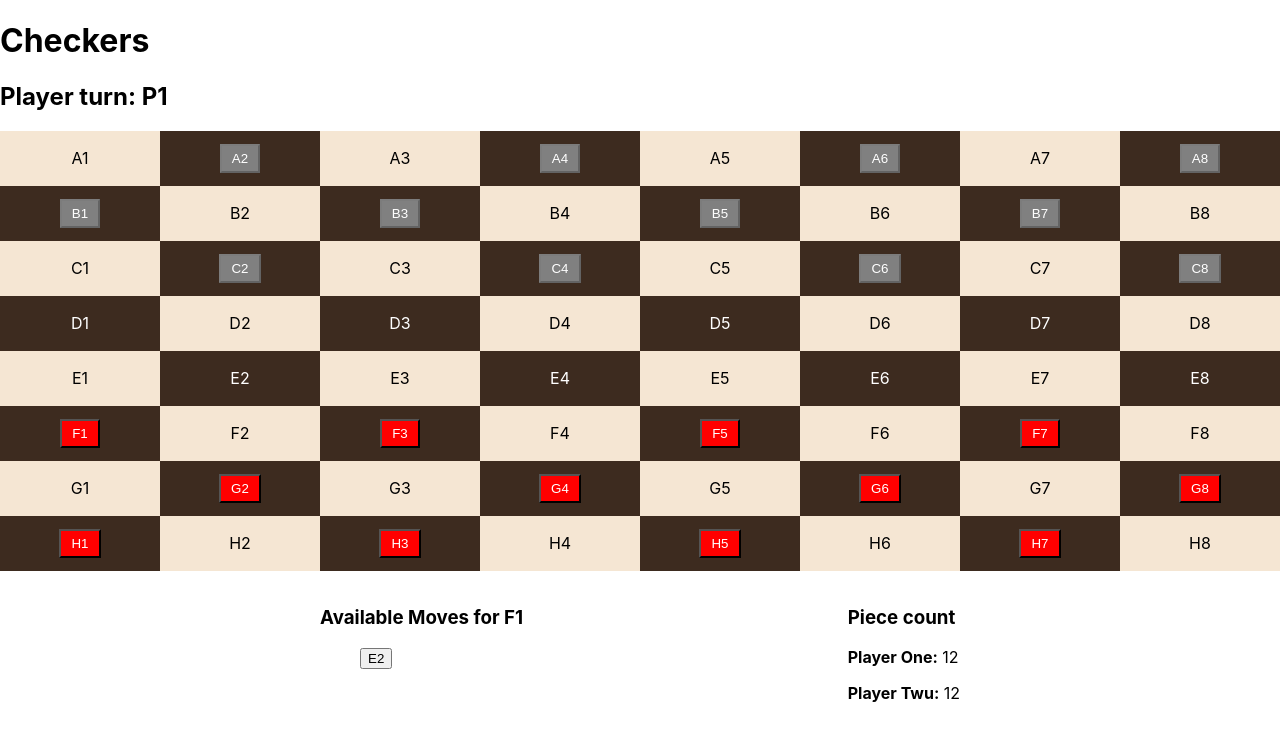
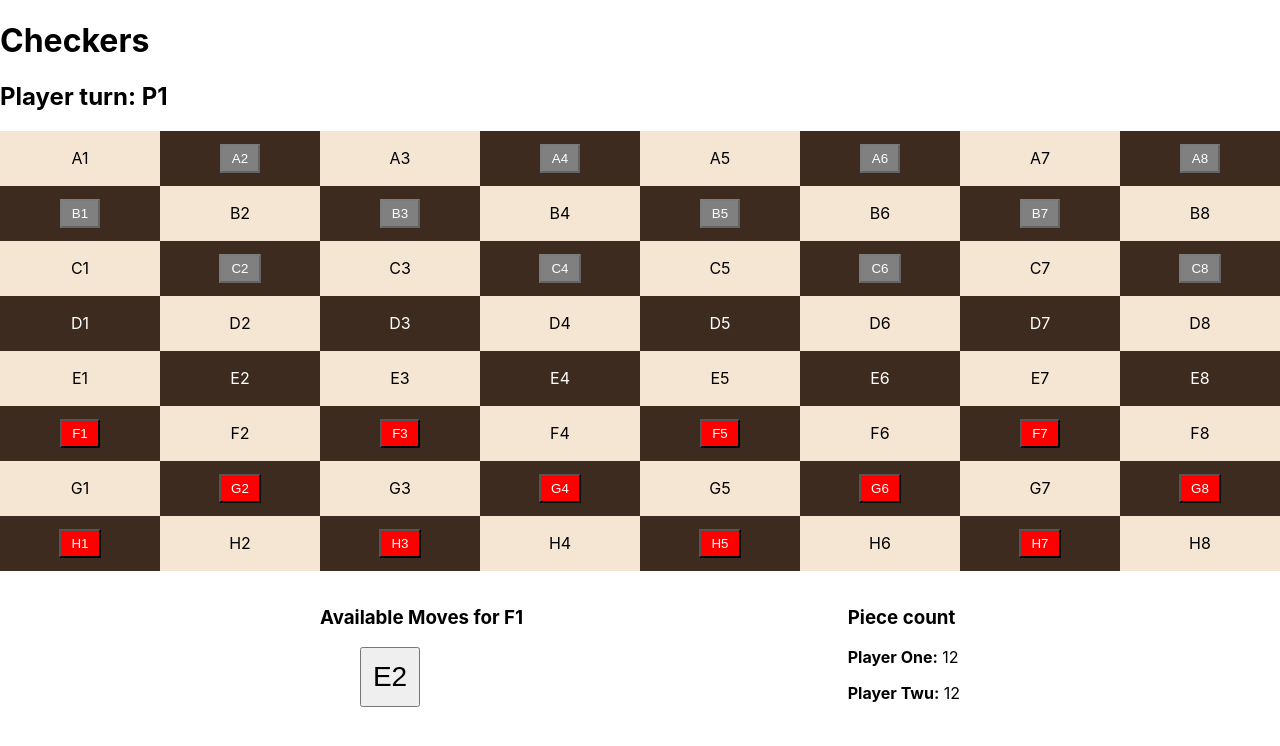
Before and after one commit to jjwebdev1865/typescriptGames, a React (Create React App) app in the folder checkers/: page / in a window 1280 px wide. Both pictures are taken after a click on the button "F1". Shown: the top 746 px of the page. Built offline with nearby package versions, Linux system fonts and the light colour scheme.

Commit message:
styled chessPieceMove

```diff
--- a/checkers/src/App.styles.tsx
+++ b/checkers/src/App.styles.tsx
@@ -17,3 +17,8 @@ export const StyledBoardRow = styled.ul`
   grid-template-columns: repeat(8, minmax(0, 1fr));
   grid-template-rows: repeat(1, 55px);
 `
+
+export const StyledAvailableMovesList = styled.ul`
+  display: flex;
+  gap: 10px
+`
--- a/checkers/src/App.tsx
+++ b/checkers/src/App.tsx
@@ -4,15 +4,15 @@ import { getBoardRowsArray } from './utils/helperFunctions/getBoardRowsArray';
 import { PieceSpot } from './component/PieceSpot/pieceSpot';
 import { useGame } from './context/gameContext';
 import { getPlayerOneAttacks, getPlayerTwoAttacks } from './utils/moveFunctions/getAttackMoves';
-import { ChessPiece } from './component';
+import { ChessPieceMove } from './component';
 import { Board, PieceInfo, PieceInfoFE, PieceMove } from './types';
-import { PlayerActionsContainer, StyledBoardRow, StyledBoardRowContainer } from './App.styles';
+import { PlayerActionsContainer, StyledAvailableMovesList, StyledBoardRow, StyledBoardRowContainer } from './App.styles';
 
 
 function App() {
   const { playerTurn, setPlayerTurn, handleInitialBoardSetup, updateBoard, playerOnePieceCount, playerTwoPieceCount } = useGame()
   let initBoard: Board = BoardStartingLayout()
-  initBoard = handleInitialBoardSetup(initBoard as Board)
+  initBoard = handleInitialBoardSetup(initBoard)
 
   const [ availableMoves, setAvailableMoves ] = useState<Array<string>>([])
   const [ selectedPiece, setSelectedPiece ] = useState<PieceInfoFE | undefined>(undefined)
@@ -94,12 +94,12 @@ function App() {
         <div>
           <h3>Available Moves for {selectedPiece?.key}</h3>
           {availableMoves.length > 0 && (
-            <ul>
+            <StyledAvailableMovesList>
               {availableMoves.map(move => {
                 const updatedMove = getAvailableMoveOptions(move)
-                return <ChessPiece key={`available-move-piece-${move}`} updatedMove={updatedMove} move={move} onClickMovePiece={onClickMovePiece} />
+                return <ChessPieceMove key={`available-move-piece-${move}`} updatedMove={updatedMove} move={move} onClickMovePiece={onClickMovePiece} />
               })}
-            </ul>
+            </StyledAvailableMovesList>
           )}
         </div>
         <div>
--- /dev/null
+++ b/checkers/src/component/ChessPieceMove/chessPiece.styles.tsx
@@ -0,0 +1,12 @@
+import styled from "styled-components";
+
+
+export const ChessPieceMoveItem = styled.li`
+  list-style: none;
+
+  button {
+    height: 60px;
+    width: 60px;
+    font-size: 1.75rem;
+  }
+`
--- a/checkers/src/component/ChessPiece/chessPiece.tsx
+++ b/checkers/src/component/ChessPieceMove/chessPieceMove.tsx
@@ -1,16 +1,17 @@
 import { PieceMove } from "../../types"
+import { ChessPieceMoveItem } from "./chessPiece.styles"
 
-interface ChessPieceProps {
+interface ChessPieceMoveProps {
   updatedMove: PieceMove
   move: string
   onClickMovePiece: (piece: PieceMove) => void
 }
 
-export const ChessPiece = ({ updatedMove, move, onClickMovePiece }: ChessPieceProps) => {
+export const ChessPieceMove = ({ updatedMove, move, onClickMovePiece }: ChessPieceMoveProps) => {
   const { disabled, piece } = updatedMove
   return (
-    <li key={`available-move-${move}`} style={{ listStyle: 'none'}}>
+    <ChessPieceMoveItem>
       <button disabled={disabled} onClick={() => onClickMovePiece(updatedMove)}>{piece}</button>
-    </li>
+    </ChessPieceMoveItem>
   )
 }
--- a/checkers/src/component/index.ts
+++ b/checkers/src/component/index.ts
@@ -1 +1 @@
-export * from './ChessPiece/chessPiece'
+export * from './ChessPieceMove/chessPieceMove'
```
